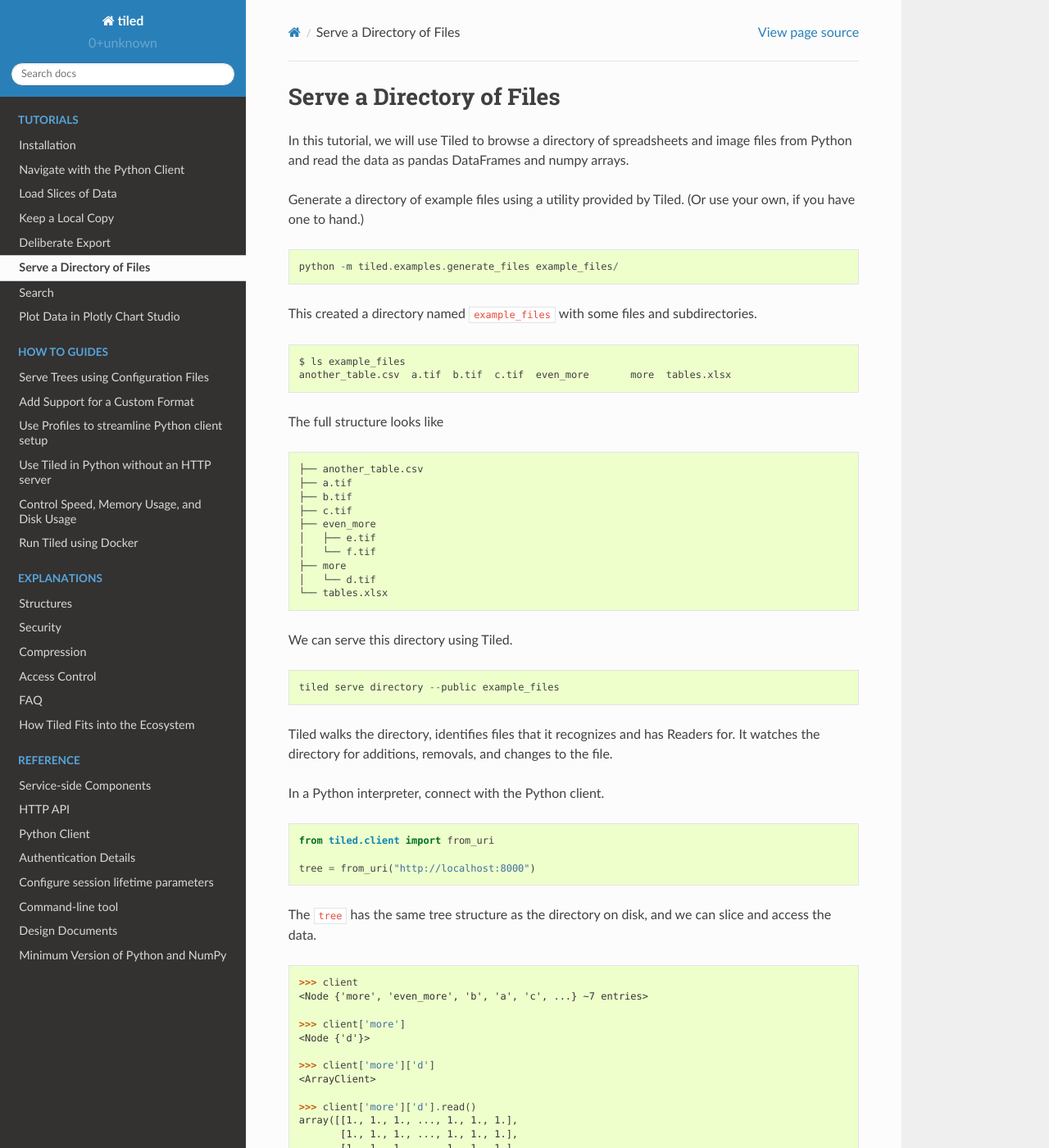
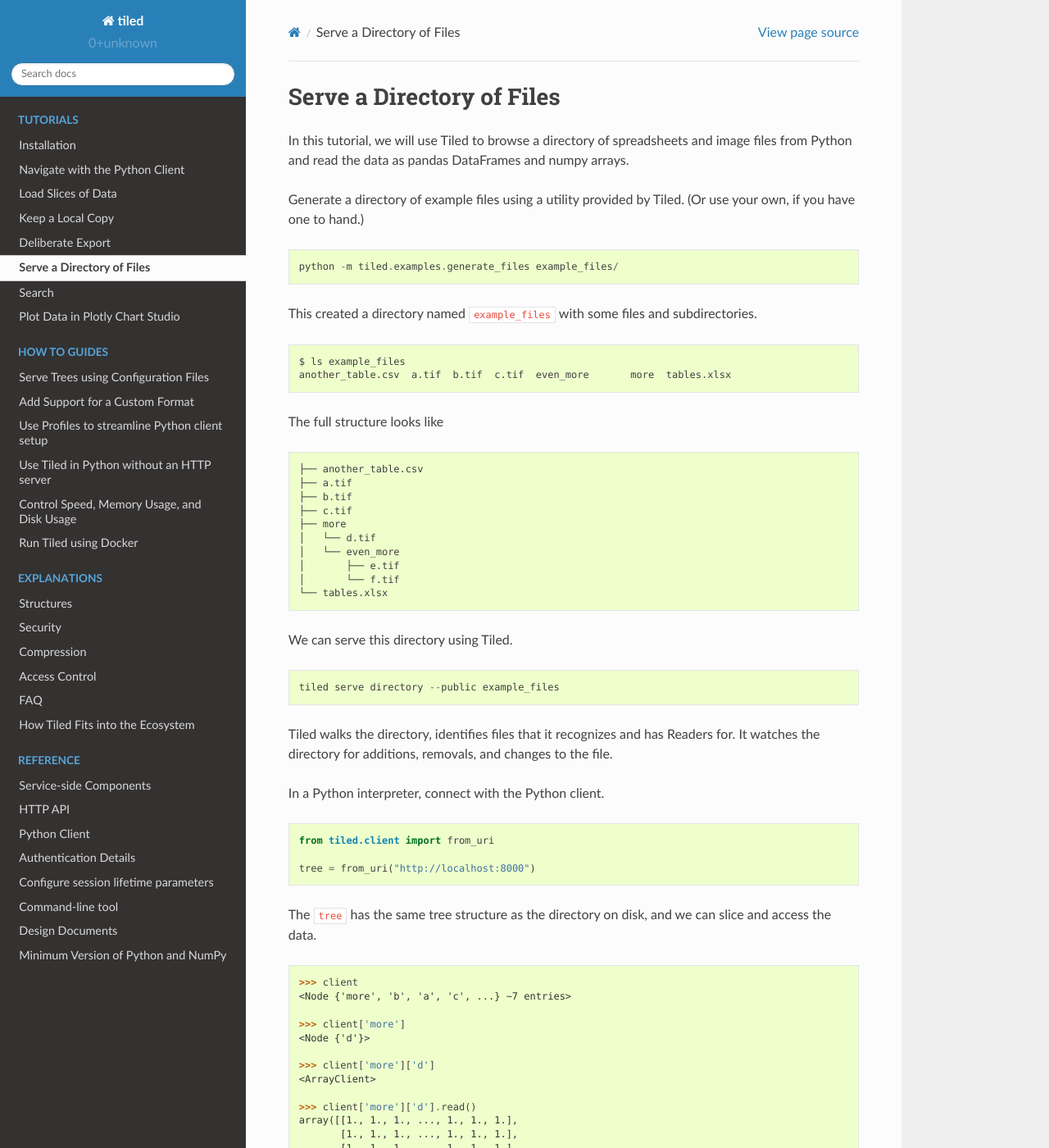
Before and after one commit to bluesky/tiled, a Sphinx documentation site: the page built from docs/source/tutorials/serving-files.md, in a window 1280 px wide and 1400 px high. Shown: the whole window at 82% size. Built offline with Sphinx 7.4.7 and the Read the Docs theme 2.0.0, drawn with Linux system fonts in a browser that asks for light colours; pages that are not in the unit, such as notebooks, are missing from menus.

Commit message:
Update docs to match new example data structure.

````diff
--- a/docs/source/tutorials/serving-files.md
+++ b/docs/source/tutorials/serving-files.md
@@ -25,11 +25,11 @@
 ├── a.tif
 ├── b.tif
 ├── c.tif
-├── even_more
-│   ├── e.tif
-│   └── f.tif
 ├── more
 │   └── d.tif
+│   └── even_more
+│       ├── e.tif
+│       └── f.tif
 └── tables.xlsx
 ```
 
@@ -56,7 +56,7 @@
 
 ```python
 >>> client
-<Node {'more', 'even_more', 'b', 'a', 'c', ...} ~7 entries>
+<Node {'more', 'b', 'a', 'c', ...} ~7 entries>
 
 >>> client['more']
 <Node {'d'}>
````
